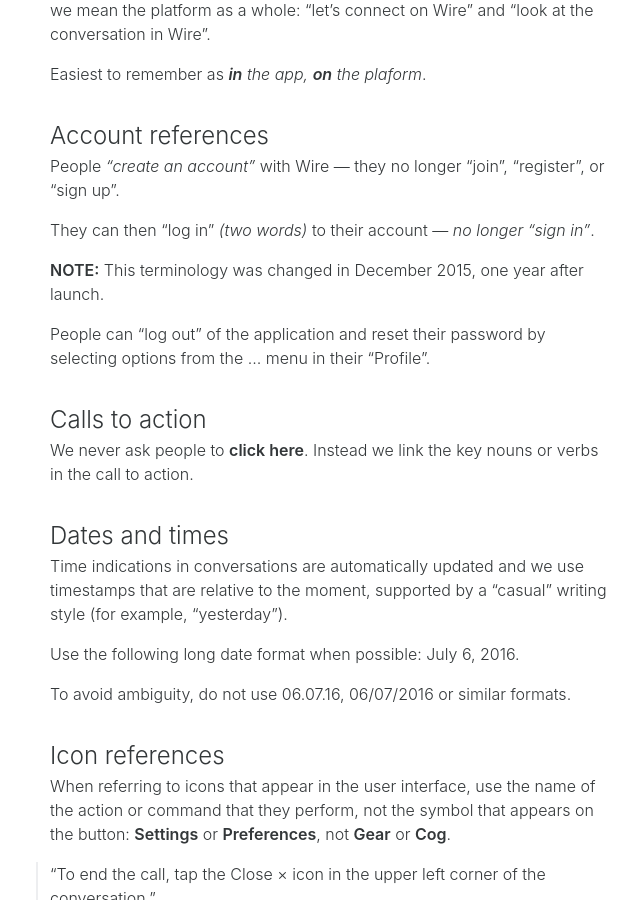
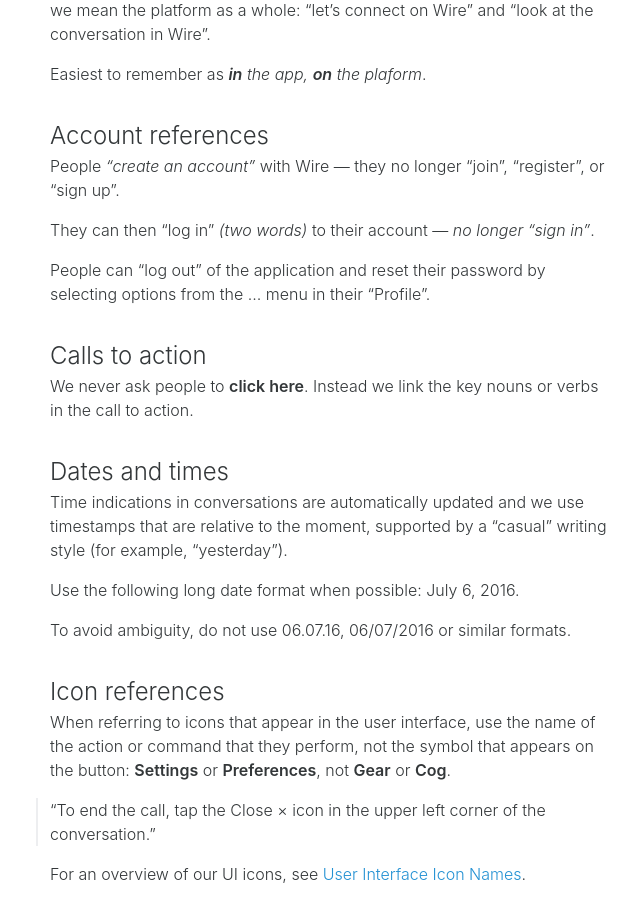
Before and after one commit to wireapp/brand, a Jekyll site: the page built from writing/usage/index.md, in a window 1280 px wide and 900 px high, scrolled down 874 px. Shown: the whole window, without its empty margins (450-1090 px from the left). Built offline with Jekyll 4.4.1, drawn with Linux system fonts in a browser that asks for light colours.

Commit message:
Remove obsolete terminology reference

```diff
--- a/writing/usage/index.md
+++ b/writing/usage/index.md
@@ -28,8 +28,6 @@
 People _“create an account”_ with Wire — they no longer “join”, “register”, or “sign up”.
 
 They can then “log in” _(two words)_ to their account — _no longer “sign in”_.
-
-**NOTE:** This terminology was changed in December 2015, one year after launch.
 
 People can “log out” of the application and reset their password by selecting options from the … menu in their “Profile”.
 
```
